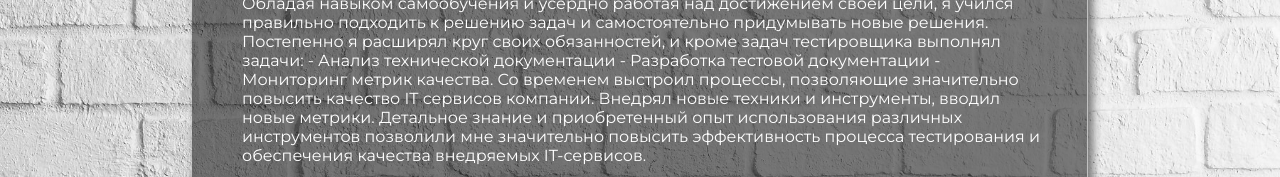
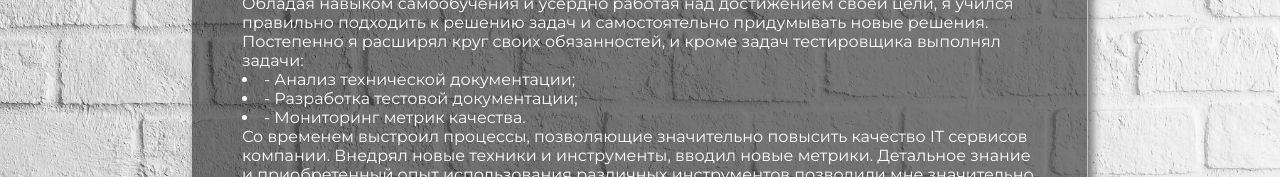
Before and after one commit to ArtemKarDev/business_card_website, a plain HTML site: page index.html in a window 1280 px wide. Shown: the part 2488-2665 px from the top of the page. Drawn offline with nearby package versions, Linux system fonts and the light colour scheme.

Commit message:
added dots and list

```diff
--- a/index.html
+++ b/index.html
@@ -161,9 +161,9 @@
                         <br><br>
                         Обладая навыком самообучения и усердно работая над достижением своей цели, я учился правильно подходить к решению задач и самостоятельно придумывать новые решения.
                         Постепенно я расширял круг своих обязанностей, и кроме задач тестировщика выполнял задачи:
-                        - Анализ технической документации
-                        - Разработка тестовой документации
-                        - Мониторинг метрик качества.
+                        <li>- Анализ технической документации;</li>
+                        <li>- Разработка тестовой документации;</li>
+                        <li>- Мониторинг метрик качества.</li>
                         Со временем выстроил процессы, позволяющие значительно повысить качество IT сервисов компании. Внедрял новые техники и инструменты, вводил новые метрики.
                         Детальное знание и приобретенный опыт использования различных инструментов позволили мне значительно повысить эффективность процесса тестирования и обеспечения качества внедряемых IT-сервисов.
                         <br><br>
```
